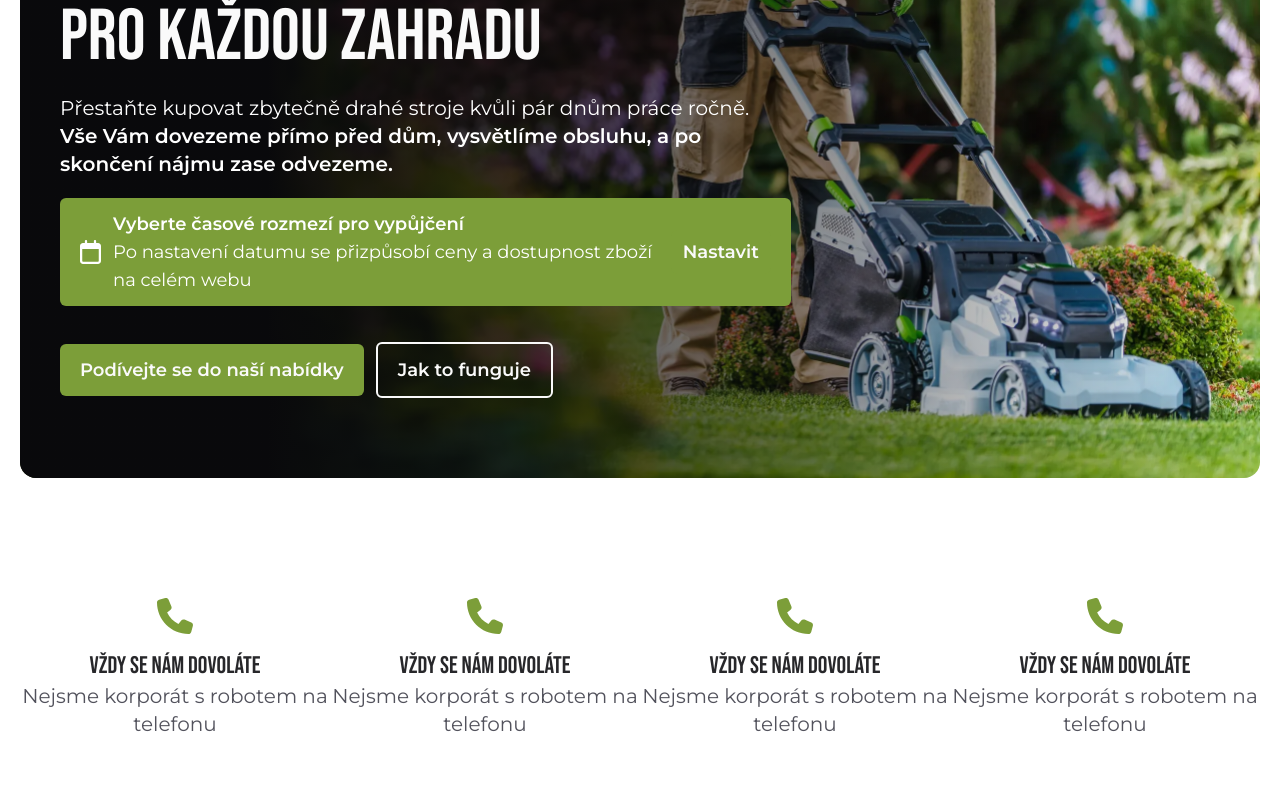
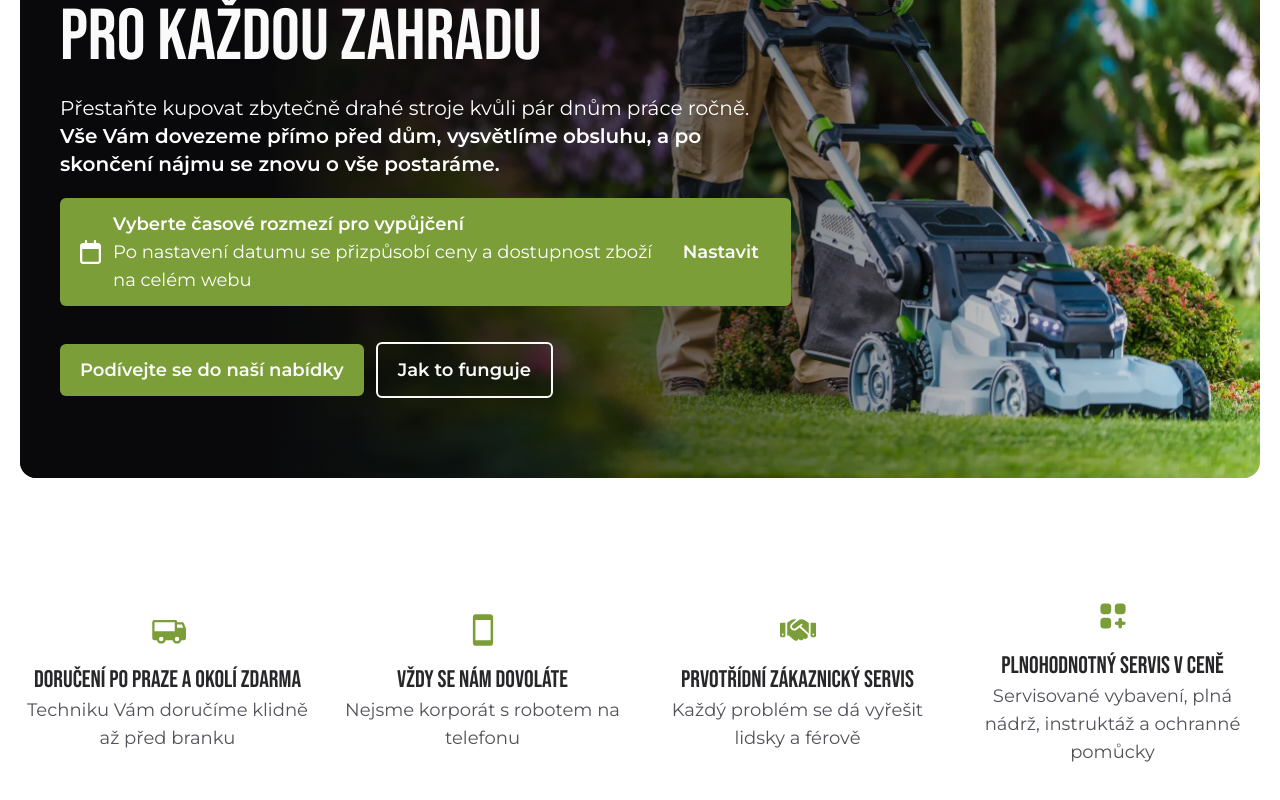
Before and after one commit to MrHyaena/rentek, a Next.js app in the folder app/: page / in a window 1280 px wide. Shown: the part 360-1160 px from the top of the page. Built offline with nearby package versions, Linux system fonts and the light colour scheme.

Commit message:
Changing copy on homepage

```diff
--- a/app/app/_components/HeaderFooter/Footer.tsx
+++ b/app/app/_components/HeaderFooter/Footer.tsx
@@ -1,4 +1,5 @@
 import Image from "next/image";
+import Link from "next/link";
 import React from "react";
 
 type Props = {};
@@ -6,7 +7,7 @@ type Props = {};
 export default function Footer({}: Props) {
   return (
     <div className="min-h-[400px] w-full bg-white border-t border-borderGray flex justify-center py-12 px-5">
-      <div className="max-w-wrapper w-full grid grid-cols-4 gap-20">
+      <div className="max-w-wrapper w-full grid grid-cols-3 gap-20">
         <div className="flex flex-col gap-5">
           <Image
             src={"/logo.png"}
@@ -25,42 +26,20 @@ export default function Footer({}: Props) {
           <p className="text-primary">Navigace</p>
           <ul className="flex flex-col gap-2 text-textSecondary">
             <li>
-              <a>Domů</a>
+              <Link href={"/"}>Domů</Link>
             </li>
             <li>
-              <a>Katalog</a>
+              <Link href={"/katalog"}>Katalog</Link>
+            </li>
+
+            <li>
+              <Link href={"/obchodni-podminky"}>Obchodní podmínky</Link>
             </li>
             <li>
-              <a>Kontakty</a>
+              <Link href={"/gdpr"}>Podmínky ochrany osobních údajů</Link>
             </li>
             <li>
-              <a>Obchodní podmínky</a>
-            </li>
-            <li>
-              <a>Podmínky ochrany osobních údajů</a>
-            </li>
-            <li>
-              <a>Příklad nájemní smlouvy</a>
-            </li>
-          </ul>
-        </div>
-        <div className="flex flex-col gap-3">
-          <p className="text-primary">Kategorie</p>
-          <ul className="flex flex-col gap-2 text-textSecondary">
-            <li>
-              <a>Všechny nástroje</a>
-            </li>
-            <li>
-              <a>Úprava trávníku, porostů a zeminy</a>
-            </li>
-            <li>
-              <a>Úprava keřů</a>
-            </li>
-            <li>
-              <a>Úprava stromů a dřevin</a>
-            </li>
-            <li>
-              <a>Manuální nářadí a příslušenství</a>
+              <Link href={"/najemni-smlouva"}>Příklad nájemní smlouvy</Link>
             </li>
           </ul>
         </div>
--- a/app/app/_components/PageComponents/Hero.tsx
+++ b/app/app/_components/PageComponents/Hero.tsx
@@ -24,7 +24,7 @@ export default function Hero() {
               ročně. <br />
               <span className="font-semibold">
                 Vše Vám dovezeme přímo před dům, vysvětlíme obsluhu, a po
-                skončení nájmu zase odvezeme.
+                skončení nájmu se znovu o vše postaráme.
               </span>
             </p>
             <DatepickerBig />
--- a/app/app/_components/PageComponents/IconsColumns.tsx
+++ b/app/app/_components/PageComponents/IconsColumns.tsx
@@ -1,6 +1,14 @@
-import { faPhone } from "@fortawesome/free-solid-svg-icons";
+import {
+  faHandshakeSimple,
+  faPhone,
+  faTruck,
+} from "@fortawesome/free-solid-svg-icons";
 import { FontAwesomeIcon } from "@fortawesome/react-fontawesome";
 import React from "react";
+import { FaHandshake } from "react-icons/fa6";
+import { HiViewGrid, HiViewGridAdd } from "react-icons/hi";
+import { IoMdPhonePortrait } from "react-icons/io";
+import { PiTruckFill } from "react-icons/pi";
 
 type IconCardProps = {
   icon: any;
@@ -14,7 +22,7 @@ function IconCard({ icon, heading, text }: IconCardProps) {
       <div className="flex flex-col items-center justify-start text-center">
         <FontAwesomeIcon icon={icon} className="text-4xl text-primary mb-4" />
         <h5 className="">{heading}</h5>
-        <p className="text-xl text-textSecondary">{text}</p>
+        <p className="text-lg text-textSecondary">{text}</p>
       </div>
     </>
   );
@@ -22,27 +30,35 @@ function IconCard({ icon, heading, text }: IconCardProps) {
 
 export default function IconsColumns() {
   return (
-    <div className="flex items-center justify-between w-full max-w-wrapper">
-      <IconCard
-        icon={faPhone}
-        heading={"Vždy se nám dovoláte"}
-        text={"Nejsme korporát s robotem na telefonu"}
-      />
-      <IconCard
-        icon={faPhone}
-        heading={"Vždy se nám dovoláte"}
-        text={"Nejsme korporát s robotem na telefonu"}
-      />
-      <IconCard
-        icon={faPhone}
-        heading={"Vždy se nám dovoláte"}
-        text={"Nejsme korporát s robotem na telefonu"}
-      />
-      <IconCard
-        icon={faPhone}
-        heading={"Vždy se nám dovoláte"}
-        text={"Nejsme korporát s robotem na telefonu"}
-      />
+    <div className="grid grid-cols-4 gap-5 items-center justify-between w-full max-w-wrapper">
+      <div className="flex flex-col items-center justify-start text-center">
+        <PiTruckFill className="text-4xl text-primary mb-4" />
+        <h5 className="">Doručení po Praze a okolí zdarma</h5>
+        <p className="text-lg text-textSecondary">
+          Techniku Vám doručíme klidně až před branku
+        </p>
+      </div>
+      <div className="flex flex-col items-center justify-start text-center">
+        <IoMdPhonePortrait className="text-4xl text-primary mb-4" />
+        <h5 className="">Vždy se nám dovoláte</h5>
+        <p className="text-lg text-textSecondary">
+          Nejsme korporát s robotem na telefonu
+        </p>
+      </div>
+      <div className="flex flex-col items-center justify-start text-center">
+        <FaHandshake className="text-4xl text-primary mb-4" />
+        <h5 className="">Prvotřídní zákaznický servis</h5>
+        <p className="text-lg text-textSecondary">
+          Každý problém se dá vyřešit lidsky a férově
+        </p>
+      </div>
+      <div className="flex flex-col items-center justify-start text-center">
+        <HiViewGridAdd className="text-4xl text-primary mb-4" />
+        <h5 className="">Plnohodnotný servis v ceně</h5>
+        <p className="text-lg text-textSecondary">
+          Servisované vybavení, plná nádrž, instruktáž a ochranné pomůcky
+        </p>
+      </div>
     </div>
   );
 }
--- /dev/null
+++ b/app/app/najemni-smlouva/page.tsx
@@ -0,0 +1,7 @@
+import React from "react";
+
+type Props = {};
+
+export default function page({}: Props) {
+  return <div>page</div>;
+}
```
